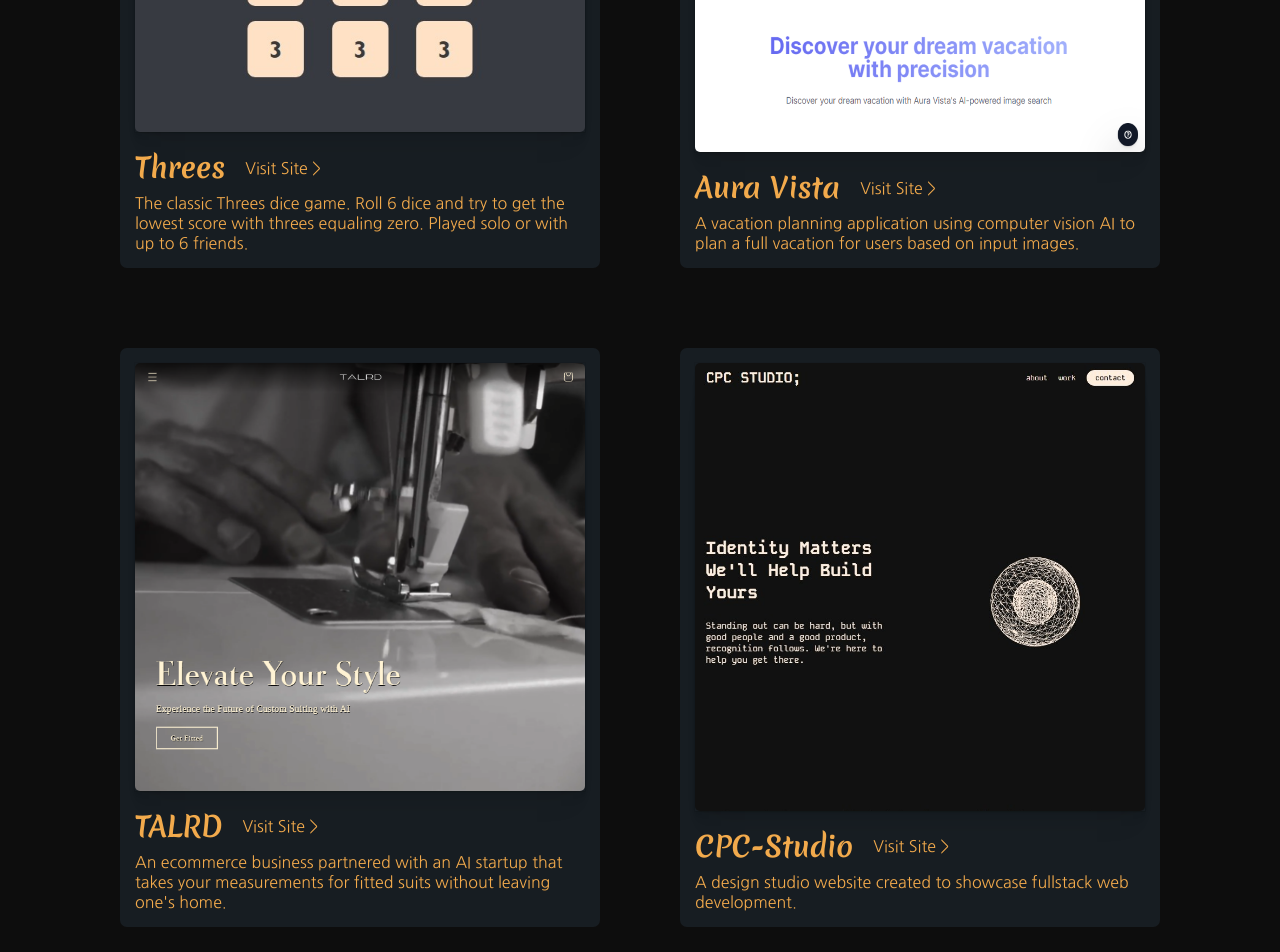
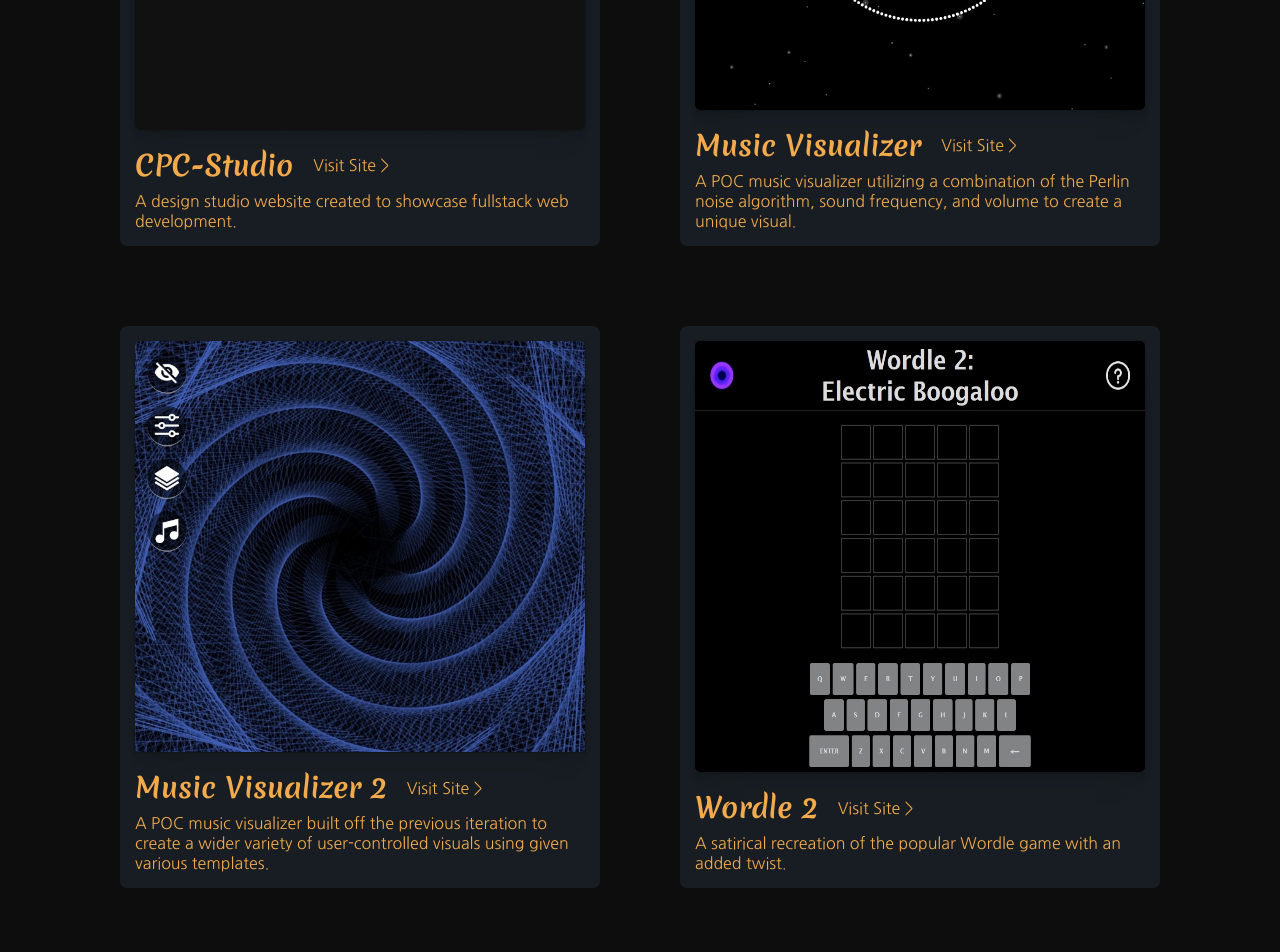
Before and after one commit to CharlesCondon/React-Portfolio, a React (Create React App) app: page /projects in a window 1280 px wide. Shown: the part 580-1532 px from the top of the page. Built offline with nearby package versions, Linux system fonts and the light colour scheme.

Commit message:
update projects

```diff
--- a/src/assets/components/Home/Home.js
+++ b/src/assets/components/Home/Home.js
@@ -5,16 +5,12 @@ import sphere from '../../js/sphere';
 import { ReactP5Wrapper } from '@p5-wrapper/react';
 import {useNavigate} from 'react-router-dom';
 import ProjectItem from './ProjectItem/ProjectItem';
-import talrd from '../../images/talrd.png';
-import auraVista from '../../images/auraVista.png';
-import plumbing from '../../images/plumbing.png';
 import cpc from '../../images/cpc.jpeg';
 import visualizer from '../../images/musicSite.jpeg';
 import visualizer2 from '../../images/musicSite2.jpeg';
 import wordle from '../../images/wordle.jpeg';
 import circle from '../../images/circle.png';
 import down from '../../images/down.png';
-import threes from '../../images/threes.jpeg';
 import Marquee from './Marquee/Marquee';
 import { useLocation } from "react-router-dom";
 
@@ -31,7 +27,6 @@ const words = [
     "Olá",
     "हेलो",        // Helo (Hindi)
     "مرحبا",       // Marhaba (Arabic)
-    // Add more words as needed
 ];
 
 
@@ -78,11 +73,7 @@ function Home() {
             <div className='projectsCont'>
                 <h2 id='Works'>Works</h2>
                 <div className='projectsList' >
-                    <ProjectItem  project={{ title:'Threes', image:threes, tags:['Website Design','Development', "UI/UX"], url:'https://www.threesdice.com/' }}/>
                     <ProjectItem  project={{ title:'CPC-Studio', image:cpc, tags:['Website Design','Development', 'Animation', "UI/UX"], url:'https://www.cpc-studio.com/' }}/>
-                    <ProjectItem  project={{ title:'Aura Vista', image:auraVista, tags:['Website Design','Development', "UI/UX"], url:'https://www.auradelvista.com/' }}/>
-                    <ProjectItem  project={{ title:'Boss Plumbing', image:plumbing, tags:['Website Design','UI/UX', 'Branding'], url:'https://www.bossplumbingcorp.net/' }}/>
-                    <ProjectItem  project={{ title:'TALRD', image:talrd, tags:['Website Design','UI/UX', 'Branding'], url:'https://talrdsuits.com/' }}/>
                     <ProjectItem  project={{ title:'Music Visualizer', image:visualizer, tags:['Development','Animation'], url:'https://charlescondon.github.io/PerlinNoise/' }}/>
                     <ProjectItem  project={{ title:'Music Visualizer 2', image:visualizer2, tags:['Development','Animation'], url:'https://charlescondon.github.io/Geosynth/' }}/>
                     <ProjectItem  project={{ title:'Wordle 2', image:wordle, tags:['Website Design','Development'], url:'https://www.wordletwo.com/' }}/>
--- a/src/assets/components/Projects/Projects.js
+++ b/src/assets/components/Projects/Projects.js
@@ -1,13 +1,9 @@
 import React from 'react'
 import './Projects.css'
-import talrd from '../../images/talrd.png';
-import auraVista from '../../images/auraVista.png';
-import plumbing from '../../images/plumbing.png';
 import cpc from '../../images/cpc.jpeg';
 import visualizer from '../../images/musicSite.jpeg';
 import visualizer2 from '../../images/musicSite2.jpeg';
 import wordle from '../../images/wordle.jpeg';
-import threes from '../../images/threes.jpeg';
 import ProjectList from './ProjectList/ProjectList';
 import { useLocation } from "react-router-dom";
 
@@ -24,61 +20,33 @@ function Projects() {
     }, [location]);
 
     const descriptions = [
-        "The classic Threes dice game. Roll 6 dice and try to get the lowest score with threes equaling zero. Played solo or with up to 6 friends.",
-        "A vacation planning application using computer vision AI to plan a full vacation for users based on input images.",
-        "An ecommerce business partnered with an AI startup that takes your measurements for fitted suits without leaving one's home.",
         "A design studio website created to showcase fullstack web development.",
-        "Website redesign and rebranding for Chicago-based plumbing company.",
         "A POC music visualizer utilizing a combination of the Perlin noise algorithm, sound frequency, and volume to create a unique visual.",
         "A POC music visualizer built off the previous iteration to create a wider variety of user-controlled visuals using given various templates.",
         "A satirical recreation of the popular Wordle game with an added twist."
     ];
     const projects = [
         {
-            title:'Threes',
+            title:'CPC-Studio',
             desc:descriptions[0],
-            image:threes,
-            url:"https://www.threesdice.com/"
-        },
-        {
-            title:'Aura Vista',
-            desc:descriptions[1],
-            image:auraVista,
-            url:"https://www.auradelvista.com/"
-        },
-        {
-            title:'TALRD',
-            desc:descriptions[2],
-            image:talrd,
-            url:"https://talrdsuits.com/"
-        },
-        {
-            title:'CPC-Studio',
-            desc:descriptions[3],
             image:cpc,
             url:"https://www.cpc-studio.com/"
         },
         {
-            title:'Boss Plumbing',
-            desc:descriptions[4],
-            image:plumbing,
-            url:"https://www.bossplumbingcorp.net/"
-        },
-        {
             title:'Music Visualizer',
-            desc:descriptions[5],
+            desc:descriptions[1],
             image:visualizer,
             url:"https://charlescondon.github.io/PerlinNoise/"
         },
         {
             title:'Music Visualizer 2',
-            desc:descriptions[6],
+            desc:descriptions[2],
             image:visualizer2,
             url:"https://charlescondon.github.io/Geosynth/"
         },
         {
             title:'Wordle 2',
-            desc:descriptions[7],
+            desc:descriptions[3],
             image:wordle,
             url:"https://www.wordletwo.com/"
         },
```
